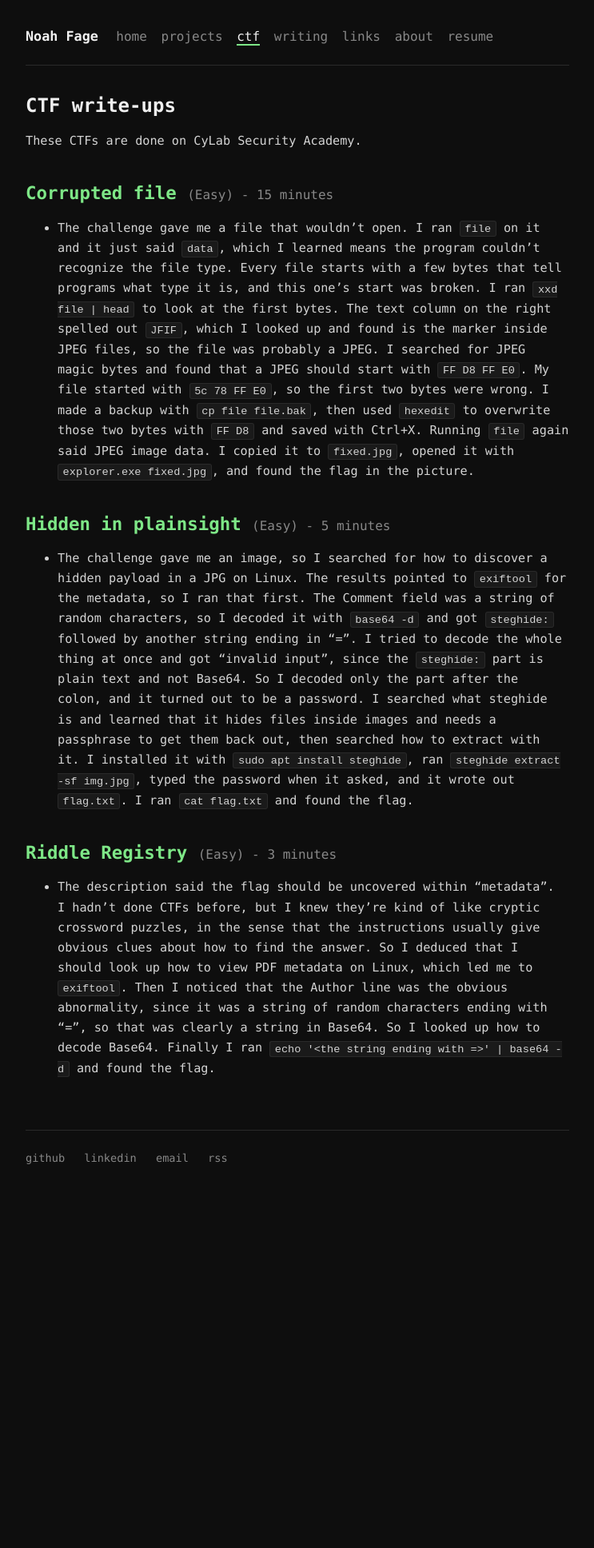
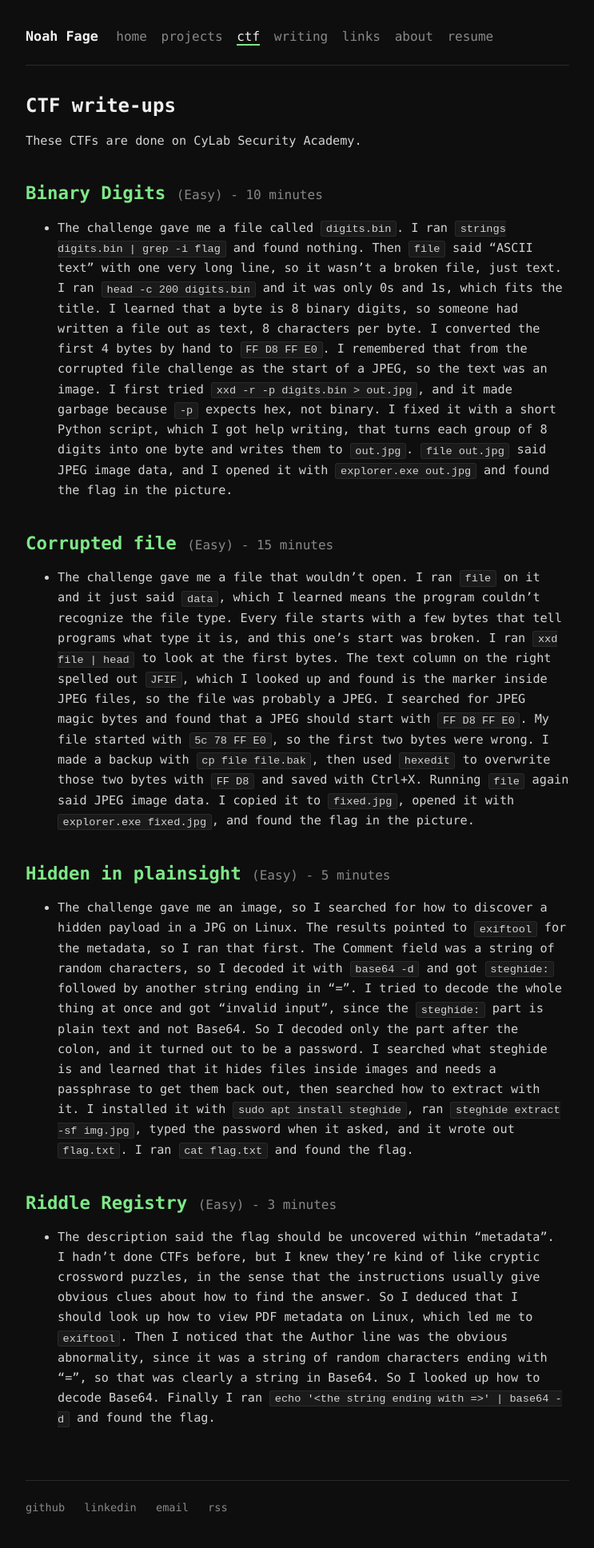
Before and after one commit to noah-fage/noah-fage.github.io, a Jekyll site: the page built from ctf.md, in a window 1280 px wide. Shown: the whole page at 80% size, without its empty margins (268-1011 px from the left). Built offline with Jekyll 4.4.1, drawn with Linux system fonts in a browser that asks for light colours; before the commit the page ends 1499 px from its top, so only the background shows below that.

Commit message:
Add Binary Digits CTF write-up

```diff
--- a/ctf.md
+++ b/ctf.md
@@ -10,6 +10,10 @@ These CTFs are done on CyLab Security Academy.
 
 <!-- Newest write-up goes at the TOP. Give each h2 an id for jump links. -->
 
+<h2 class="ctf-title" id="binary-digits">Binary Digits <span class="ctf-meta">(Easy) - 10 minutes</span></h2>
+
+* The challenge gave me a file called `digits.bin`. I ran `strings digits.bin | grep -i flag` and found nothing. Then `file` said "ASCII text" with one very long line, so it wasn't a broken file, just text. I ran `head -c 200 digits.bin` and it was only 0s and 1s, which fits the title. I learned that a byte is 8 binary digits, so someone had written a file out as text, 8 characters per byte. I converted the first 4 bytes by hand to `FF D8 FF E0`. I remembered that from the corrupted file challenge as the start of a JPEG, so the text was an image. I first tried `xxd -r -p digits.bin > out.jpg`, and it made garbage because `-p` expects hex, not binary. I fixed it with a short Python script, which I got help writing, that turns each group of 8 digits into one byte and writes them to `out.jpg`. `file out.jpg` said JPEG image data, and I opened it with `explorer.exe out.jpg` and found the flag in the picture.
+
 <h2 class="ctf-title" id="corrupted-file">Corrupted file <span class="ctf-meta">(Easy) - 15 minutes</span></h2>
 
 * The challenge gave me a file that wouldn't open. I ran `file` on it and it just said `data`, which I learned means the program couldn't recognize the file type. Every file starts with a few bytes that tell programs what type it is, and this one's start was broken. I ran `xxd file | head` to look at the first bytes. The text column on the right spelled out `JFIF`, which I looked up and found is the marker inside JPEG files, so the file was probably a JPEG. I searched for JPEG magic bytes and found that a JPEG should start with `FF D8 FF E0`. My file started with `5c 78 FF E0`, so the first two bytes were wrong. I made a backup with `cp file file.bak`, then used `hexedit` to overwrite those two bytes with `FF D8` and saved with Ctrl+X. Running `file` again said JPEG image data. I copied it to `fixed.jpg`, opened it with `explorer.exe fixed.jpg`, and found the flag in the picture.
```
